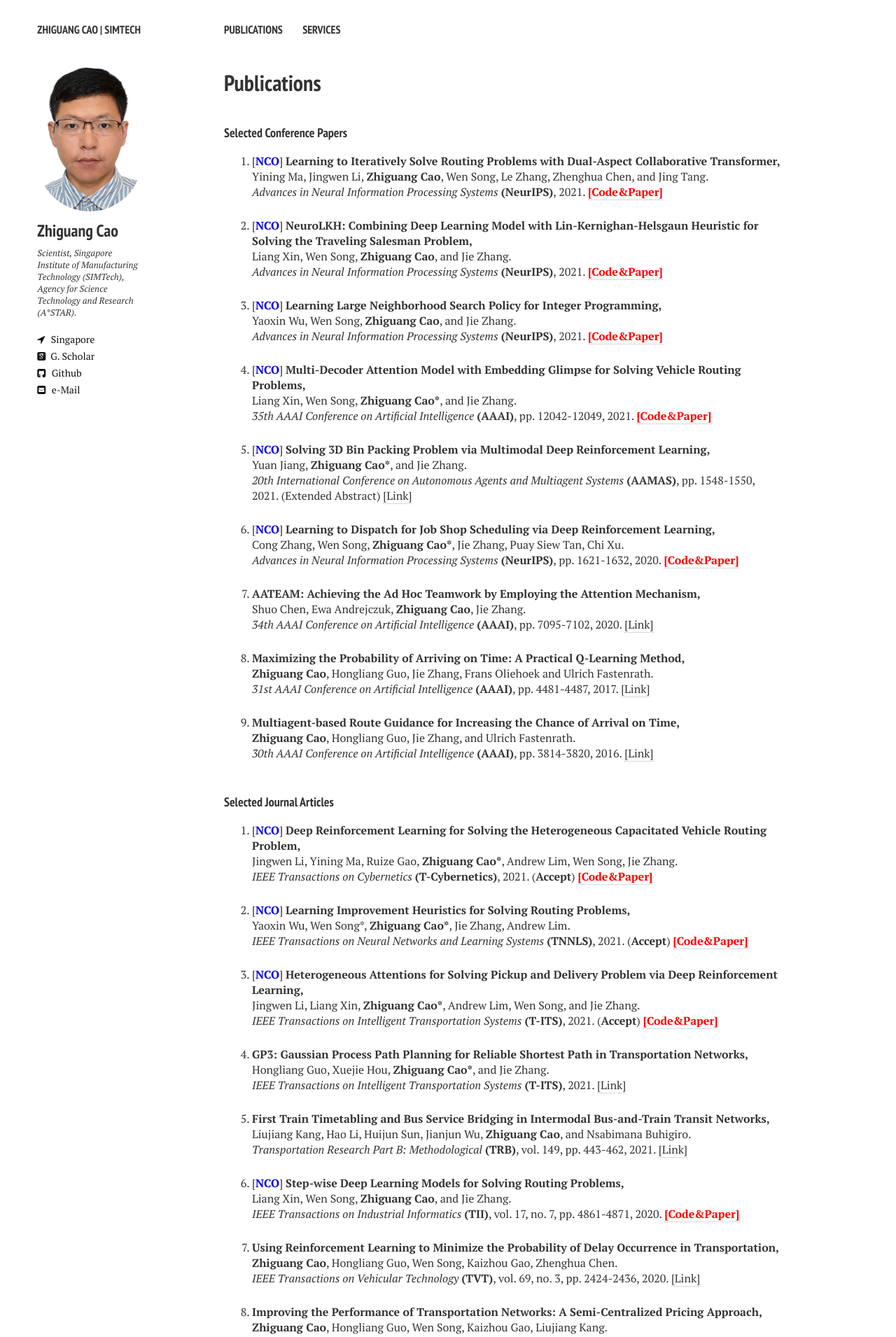
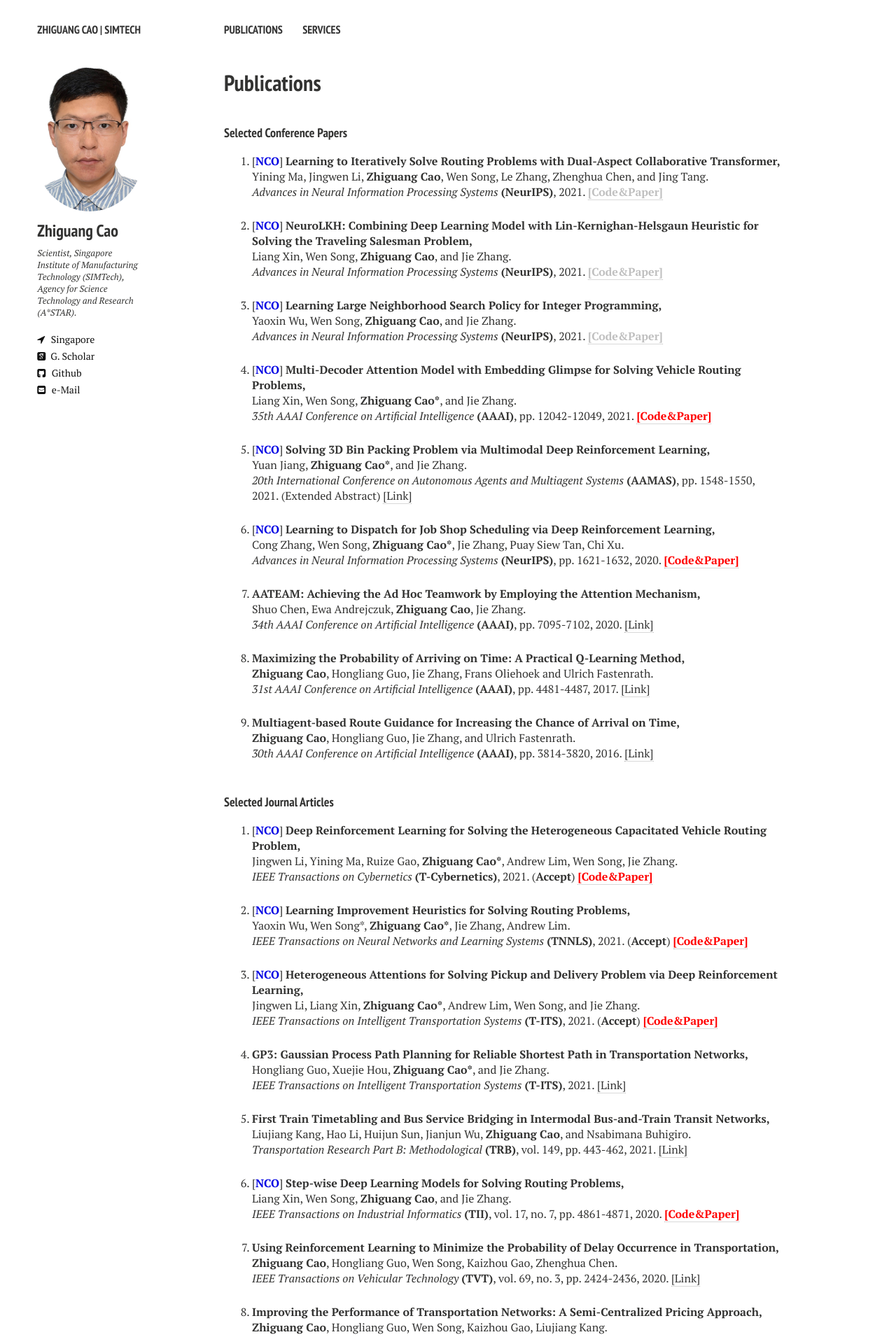
Before and after one commit to zhiguangcaosg/zhiguangcaosg.github.io, a Jekyll site: the page built from publications.md, in a window 1280 px wide. Shown: the top 1910 px of the page at 70% size. Built offline with Jekyll 4.4.1, drawn with Linux system fonts in a browser that asks for light colours; nearby versions of some CDN libraries.

Commit message:
Update publications.html

```diff
--- a/_layouts/publications.html
+++ b/_layouts/publications.html
@@ -94,7 +94,7 @@ div.bibtex pre { font-size: 75%; overflow: auto;  width: 100%; padding: 0em 0em;
 <p>
 [<font color="#0000E3"><b>NCO</b></font>] <b>Learning to Iteratively Solve Routing Problems with Dual-Aspect Collaborative Transformer,</b>
 <br> Yining Ma, Jingwen Li, <b>Zhiguang Cao</b>, Wen Song, Le Zhang, Zhenghua Chen, and Jing Tang.<br>
-<i>Advances in Neural Information Processing Systems</i> <b>(NeurIPS)</b>, 2021. <a href="https://zhiguangcaosg.github.io/publications/" > <font color="#FF0000"><b>[Code&Paper]</b> </font></a>
+<i>Advances in Neural Information Processing Systems</i> <b>(NeurIPS)</b>, 2021. <a href="https://zhiguangcaosg.github.io/publications/" > <font color="#C0C0C0"><b>[Code&Paper]</b> </font></a>
 </p>
 </li>
 
@@ -102,7 +102,7 @@ div.bibtex pre { font-size: 75%; overflow: auto;  width: 100%; padding: 0em 0em;
 <p>
 [<font color="#0000E3"><b>NCO</b></font>] <b>NeuroLKH: Combining Deep Learning Model with Lin-Kernighan-Helsgaun Heuristic for Solving the Traveling Salesman Problem,</b>
 <br> Liang Xin, Wen Song, <b>Zhiguang Cao</b>, and Jie Zhang.<br>
-<i>Advances in Neural Information Processing Systems</i> <b>(NeurIPS)</b>, 2021. <a href="https://zhiguangcaosg.github.io/publications/" > <font color="#FF0000"><b>[Code&Paper]</b> </font></a>
+<i>Advances in Neural Information Processing Systems</i> <b>(NeurIPS)</b>, 2021. <a href="https://zhiguangcaosg.github.io/publications/" > <font color="#C0C0C0"><b>[Code&Paper]</b> </font></a>
 </p>
 </li>
 
@@ -110,7 +110,7 @@ div.bibtex pre { font-size: 75%; overflow: auto;  width: 100%; padding: 0em 0em;
 <p>
 [<font color="#0000E3"><b>NCO</b></font>] <b>Learning Large Neighborhood Search Policy for Integer Programming,</b>
 <br> Yaoxin Wu, Wen Song, <b>Zhiguang Cao</b>, and Jie Zhang.<br>
-<i>Advances in Neural Information Processing Systems</i> <b>(NeurIPS)</b>, 2021. <a href="https://zhiguangcaosg.github.io/publications/" > <font color="#FF0000"><b>[Code&Paper]</b> </font></a>
+<i>Advances in Neural Information Processing Systems</i> <b>(NeurIPS)</b>, 2021. <a href="https://zhiguangcaosg.github.io/publications/" > <font color="#C0C0C0"><b>[Code&Paper]</b> </font></a>
 </p>
 </li>
 
```
